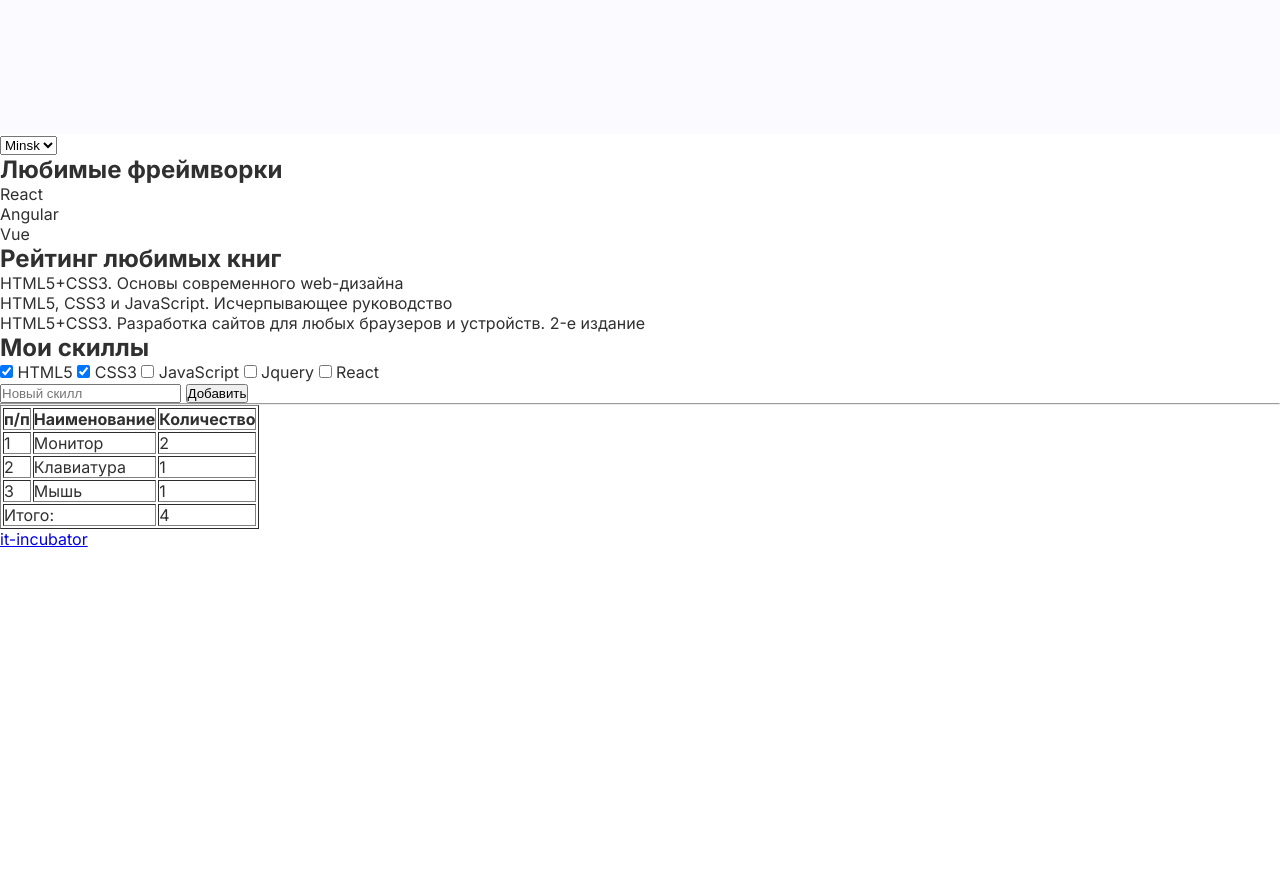
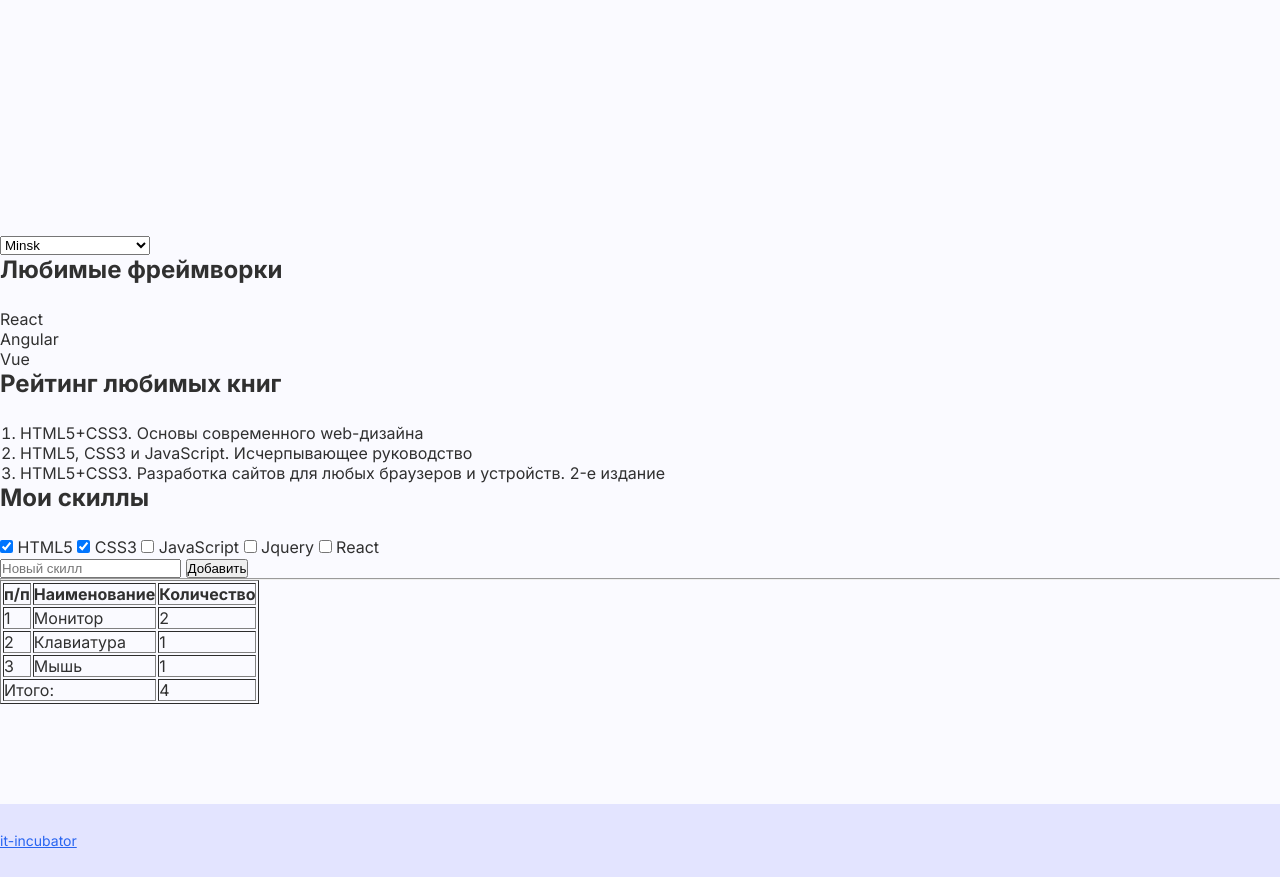
Before and after one commit to Astapchenia/2-hw-with-auto-test-html-css-main, a plain HTML site: page index.html in a window 1280 px wide. Shown: the part 960-1837 px from the top of the page. Before the commit the page ends 1509 px from the top, so only its background shows below. Drawn offline with Linux system fonts and the light colour scheme.

Commit message:
complete footer

```diff
--- a/style.css
+++ b/style.css
@@ -51,32 +51,50 @@ header span {
 }
 
 .main-image {
-    width: 715px;;
+    max-width: 715px;;
     /* Стили для изображения в первой секции */
 }
 
 
 .about-section {
+    background-color: #fafaff;
+    padding: 100px 0;
     /* Стили для второй секции */
 }
 
 select {
+    width: 150px;
     /* Стили для выпадающего списка */
 }
 
 .section-title {
+    font-family: "Inter", sans-serif;
+    font-weight: 700;
+    font-size: 24px;
+    color: #303030;
+    padding-bottom: 25px;
     /* Стили для заголовков во второй секции */
 }
 
 .skills-list {
+
     /* Стили для маркированного списка во второй секции */
 }
 
 .books-list {
+    font-family: "Inter", sans-serif;
+    font-weight: 400;
+    font-size: 16px;
+    color: #303030;
+    padding-left: 20px;
     /* Стили для нумерованного списка во второй секции */
 }
 
 .label {
+    font-family: "Inter", sans-serif;
+    font-weight: 400;
+    font-size: 16px;
+    color: #303030;
     /* Стили для подписей чекбоксов */
 }
 
@@ -101,9 +119,15 @@ th, td {
 }
 
 footer {
+    background: rgba(163, 167, 255, 0.3);
+    padding: 26px 0 27px;
     /* Стили для футера */
 }
 
 .footer-link {
+    font-family: "Inter", sans-serif;
+    font-weight: 400;
+    font-size: 14px;
+    color: #2965f1;
     /* Стили для футера */
 }
```
Also changed, not shown: assets/images/ep_arrow-down.svg (added).
